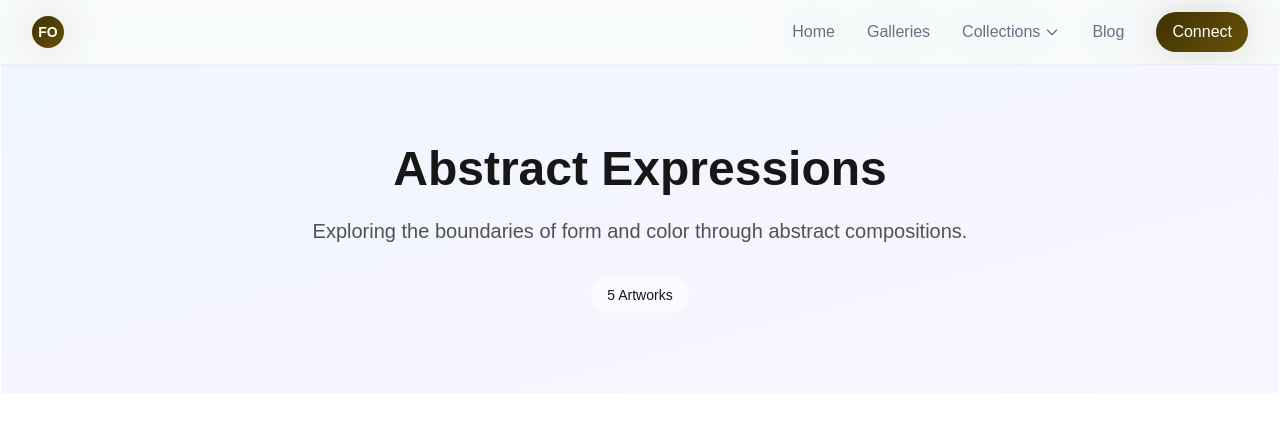
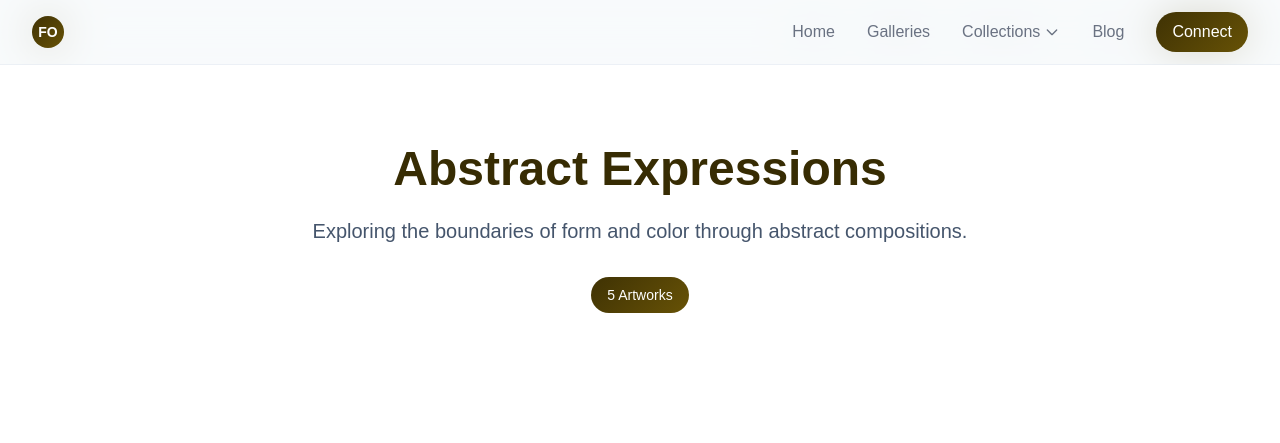
Before and after one commit to TheWiki2306/fredArt, a Next.js app: page /collections/abstract-expressions in a window 1280 px wide. Shown: the top 443 px of the page. Built offline with nearby package versions, Linux system fonts and the light colour scheme.

Commit message:
Modif update

```diff
--- a/src/app/collections/[slug]/page.tsx
+++ b/src/app/collections/[slug]/page.tsx
@@ -38,15 +38,16 @@ export default async function CollectionPage({ params }: PageProps) {
     <>
       <Navigation />
       <main className="glass pt-16">
-        <section className="py-20 bg-gradient-to-br from-blue-50 to-purple-50 dark:from-neutral-900 dark:to-neutral-800">
+        <section className="py-20 bg-white">
           <div className="max-w-7xl mx-auto px-4 sm:px-6 lg:px-8 text-center">
-            <h1 className="text-4xl sm:text-5xl font-bold mb-6">{collection.name}</h1>
-            <p className="text-xl text-neutral-600 dark:text-neutral-300 max-w-3xl mx-auto">
-              {collection.description}
-            </p>
+            <h1 className="text-4xl sm:text-5xl text-[#372c03] font-bold mb-6">
+              {collection.name}
+            </h1>
+            <p className="text-xl text-slate-600 max-w-3xl mx-auto">{collection.description}</p>
             <div className="mt-8">
-              <span className="inline-block px-4 py-2 bg-white/50 dark:bg-black/20 rounded-full text-sm font-medium">
-                {collection.artworks.length} Artworks
+              <span className="inline-block px-4 py-2 gradient-accent text-white rounded-full text-sm font-medium">
+                {collection.artworks.length}{' '}
+                {collection.artworks.length <= 1 ? 'Artwork' : 'Artworks'}
               </span>
             </div>
           </div>
--- a/src/components/Navigation.tsx
+++ b/src/components/Navigation.tsx
@@ -51,28 +51,22 @@ export function Navigation() {
                   All Collections
                 </Link>
                 <Link
-                  href="/collections/lovers-tales"
+                  href="/collections/abstract-expressions"
                   className="block px-4 py-3 text-sm text-neutral-700 dark:text-neutral-300 hover:bg-neutral-50 dark:hover:bg-neutral-800"
                 >
-                  Lovers Tales
+                  Abstract Expressions
                 </Link>
                 <Link
-                  href="/collections/guy-man"
+                  href="/collections/figurative-works"
                   className="block px-4 py-3 text-sm text-neutral-700 dark:text-neutral-300 hover:bg-neutral-50 dark:hover:bg-neutral-800"
                 >
-                  Guy Man
+                  Figurative Works
                 </Link>
                 <Link
-                  href="/collections/adesuwa"
-                  className="block px-4 py-3 text-sm text-neutral-700 dark:text-neutral-300 hover:bg-neutral-50 dark:hover:bg-neutral-800"
-                >
-                  Adesuwa
-                </Link>
-                <Link
-                  href="/collections/ancestral"
+                  href="/collections/landscape-series"
                   className="block px-4 py-3 text-sm text-neutral-700 dark:text-neutral-300 hover:bg-neutral-50 dark:hover:bg-neutral-800 last:rounded-b-lg"
                 >
-                  Ancestral
+                  Landscape Series
                 </Link>
               </div>
             </div>
@@ -138,32 +132,25 @@ export function Navigation() {
                     All Collections
                   </Link>
                   <Link
-                    href="/collections/lovers-tales"
+                    href="/collections/abstract-expressions"
                     className="block text-sm text-neutral-600 dark:text-neutral-400 hover:text-neutral-900 dark:hover:text-white transition-colors"
                     onClick={() => setIsMenuOpen(false)}
                   >
-                    Lovers Tales
+                    Abstract Expressions
                   </Link>
                   <Link
-                    href="/collections/guy-man"
+                    href="/collections/figurative-works"
                     className="block text-sm text-neutral-600 dark:text-neutral-400 hover:text-neutral-900 dark:hover:text-white transition-colors"
                     onClick={() => setIsMenuOpen(false)}
                   >
-                    Guy Man
+                    Figurative Works
                   </Link>
                   <Link
-                    href="/collections/adesuwa"
+                    href="/collections/landscape-series"
                     className="block text-sm text-neutral-600 dark:text-neutral-400 hover:text-neutral-900 dark:hover:text-white transition-colors"
                     onClick={() => setIsMenuOpen(false)}
                   >
-                    Adesuwa
-                  </Link>
-                  <Link
-                    href="/collections/ancestral"
-                    className="block text-sm text-neutral-600 dark:text-neutral-400 hover:text-neutral-900 dark:hover:text-white transition-colors"
-                    onClick={() => setIsMenuOpen(false)}
-                  >
-                    Ancestral
+                    Landscape Series
                   </Link>
                 </div>
               </div>
```
